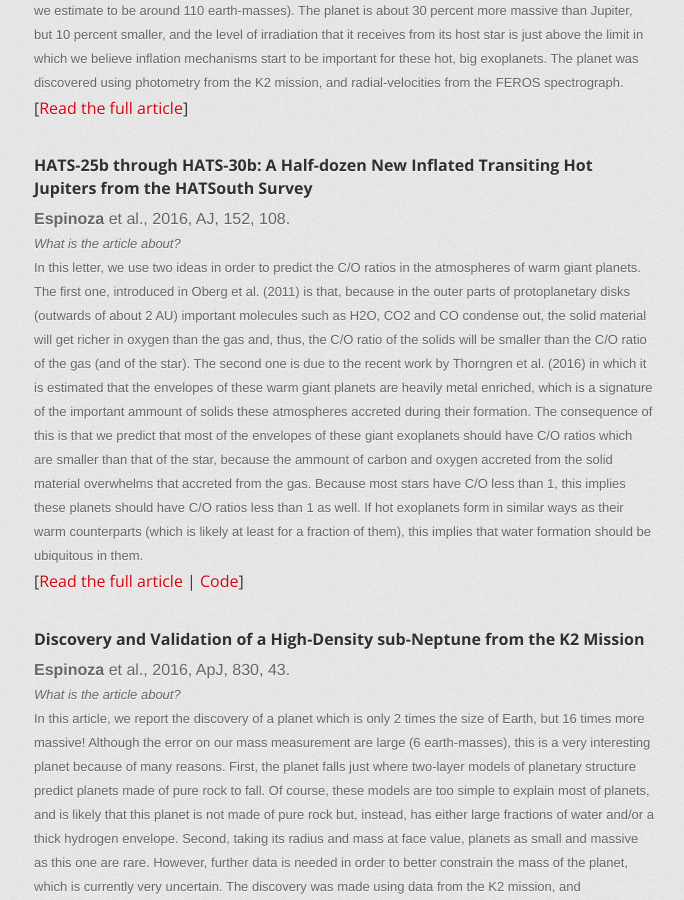
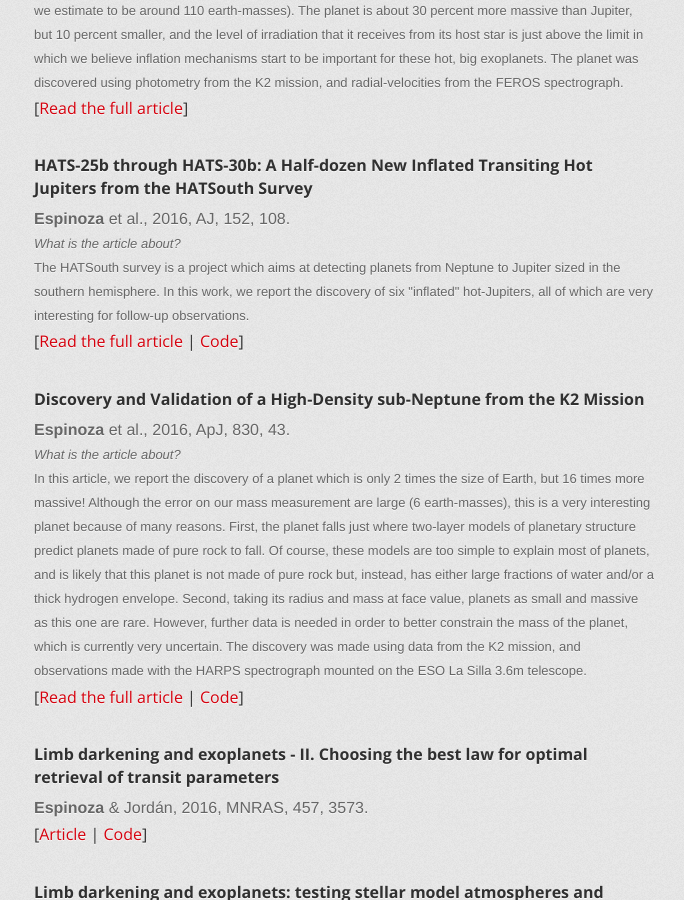
Before and after one commit to cphyc/cphyc.github.io, a Jekyll site: the page built from publications/index.html, in a window 1280 px wide and 900 px high, scrolled down 1340 px. Shown: the whole window, without its empty margins (296-980 px from the left). Built offline with Jekyll 4.4.1, drawn with Linux system fonts in a browser that asks for light colours.

Commit message:
Fixed one explaination.

```diff
--- a/publications/index.html
+++ b/publications/index.html
@@ -59,16 +59,9 @@ Here is a list of selected publications that best represent my current research
     <h4><b>HATS-25b through HATS-30b: A Half-dozen New Inflated Transiting Hot Jupiters from the HATSouth Survey</b></h4>
     <b>Espinoza</b> et al., 2016, AJ, 152, 108.<br>
     <font size="2" align="justify"><i>What is the article about?</i> <br>
-    In this letter, we use two ideas in order to predict the C/O ratios in the atmospheres of warm giant planets. The first one, introduced
-    in Oberg et al. (2011) is that, because in the outer parts of protoplanetary disks (outwards of about 2 AU) important molecules such as
-    H2O, CO2 and CO condense out, the solid material will get richer in oxygen than the gas and, thus, the C/O ratio of the solids will be
-    smaller than the C/O ratio of the gas (and of the star). The second one is due to the recent work by Thorngren et al. (2016) in which
-    it is estimated that the envelopes of these warm giant planets are heavily metal enriched, which is a signature of the important ammount
-    of solids these atmospheres accreted during their formation. The consequence of this is that we predict that most of the envelopes of these
-    giant exoplanets should have C/O ratios which are smaller than that of the star, because the ammount of carbon and oxygen accreted from the
-    solid material overwhelms that accreted from the gas. Because most stars have C/O less than 1, this implies these planets should have
-    C/O ratios less than 1 as well. If hot exoplanets form in similar ways as their warm counterparts (which is likely at least for a fraction of
-    them), this implies that water formation should be ubiquitous in them.</font>
+    The HATSouth survey is a project which aims at detecting planets from Neptune to Jupiter sized in the southern hemisphere.
+    In this work, we report the discovery of six "inflated" hot-Jupiters, all of which are very interesting for follow-up observations.
+    </font>
     <h5>[<a href="http://adsabs.harvard.edu/abs/2016arXiv160600023E" target="_blank">Read the full article</a> | <a href="https://github.com/nespinoza/luckyimg-reduction" target="_blank">Code</a>]</h5>
   </div>
   <br>
```
